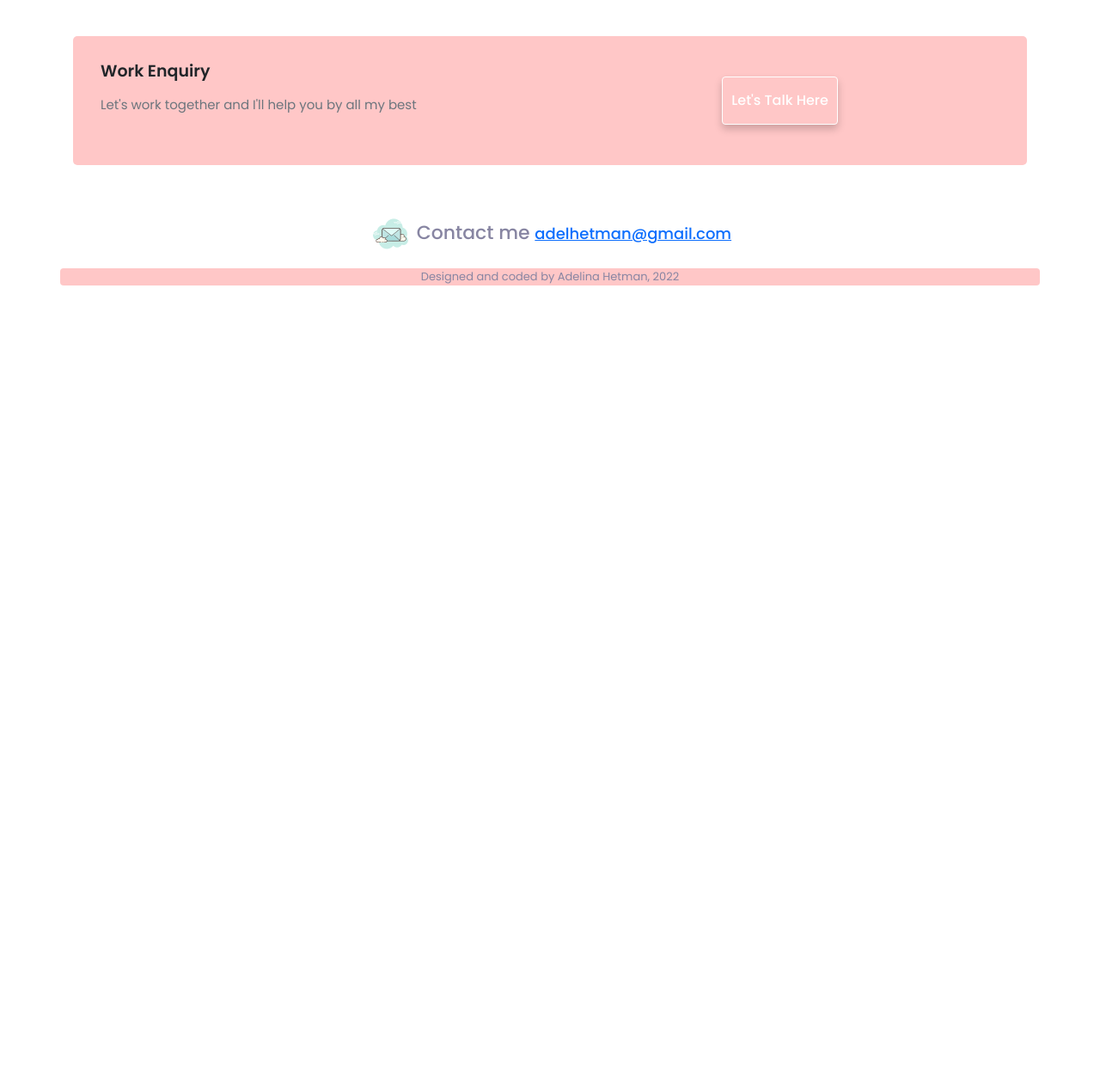
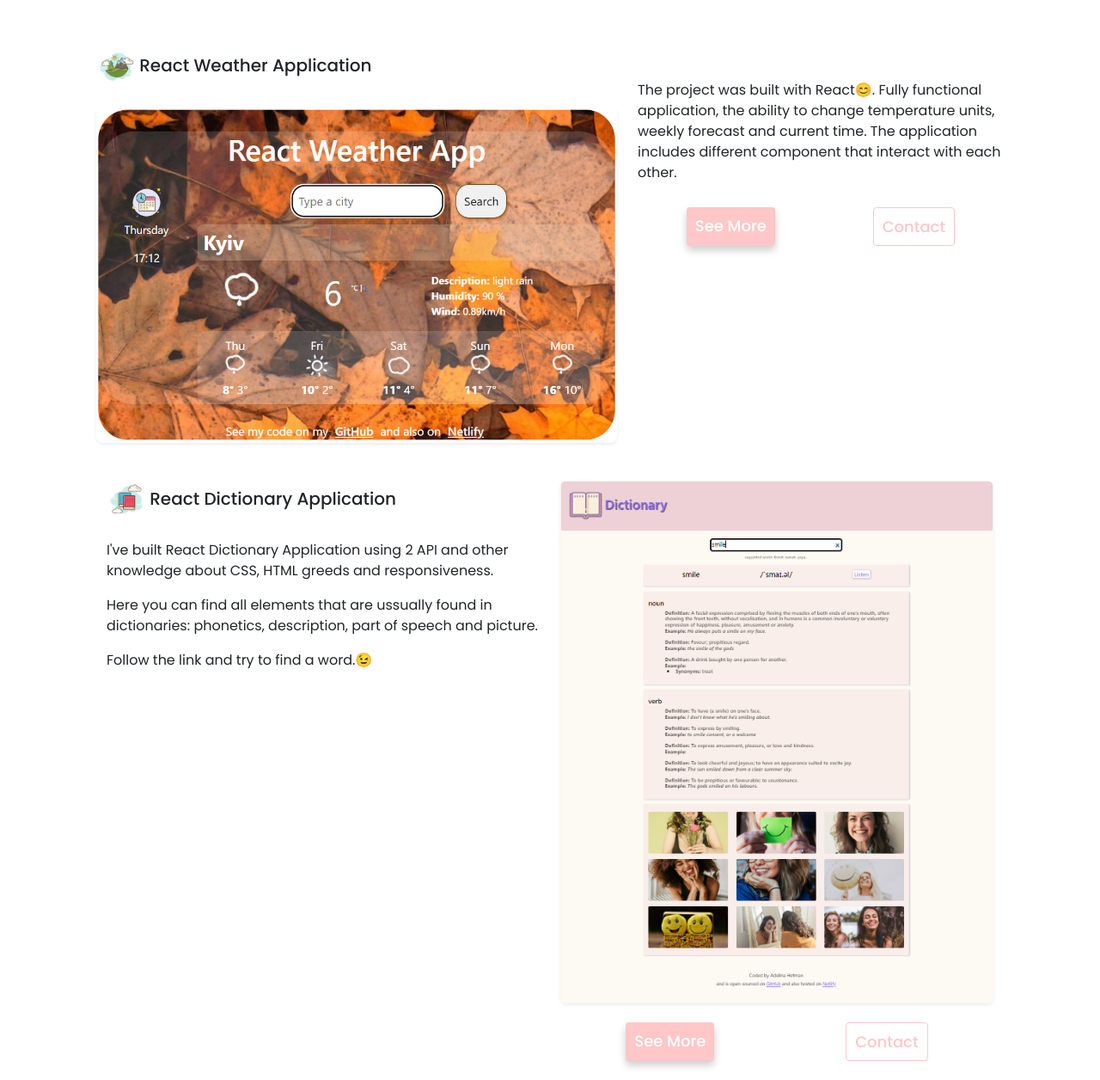
Before and after one commit to Adelina-HK/Portfolio_Project, a plain HTML site: page portfolio.html in a window 1280 px wide. Shown: the part 1624-2880 px from the top of the page at 86% size. Before the commit the page ends 1971 px from the top, so only its background shows below. Drawn offline with nearby package versions, Linux system fonts and the light colour scheme.

Commit message:
Added new projects to Portfolio

```diff
--- a/portfolio.html
+++ b/portfolio.html
@@ -108,7 +108,7 @@
             </div>
             <div class="col-sm-5">
              <p class="mt-sm-5">
-                One of my favourite projects.😊 In this project I've implemented API and performed Weather forecast for a week. There is an ability to convert the temperature into from C° to F° and vice versa. Here you can find max and min temperature during the day.</p>
+                One of my favourite projects.😊 In this project I've implemented API and performed Weather forecast for a week. There is an ability to convert the temperature from C° to F° and vice versa. Here you can find max and min temperature during the day.</p>
                 <p>You can Enter any city to get the Weather forecast. The images are correspond to current weather. Also there is an actual time on the page.
               </p>
               <div class="navigation-links mb-sm-3">
@@ -152,6 +152,63 @@
     </div>
       </div>
     </div>
+     <div class="container mt-sm-5">
+          <div class="row">
+            <div class="col-sm-7">
+             <h3 class="mb-sm-4">
+         <img src="Images/icons8-national-park-100.png" alt="weather react" title="React Weather icon" class="icons"/> React Weather Application </h3>
+         <img
+                src="Images/react_weather_app_pic.png"
+                alt="React_Weather"
+                title="React Weather App"
+                class="img-fluid rounded-3 shadow-sm border-3" width="900px"
+              />
+            </div>
+            <div class="col-sm-5">
+             <p class="mt-sm-5">
+                The project was built with React😊. Fully functional application, the ability to change temperature units, weekly forecast and current time. The application includes different component that interact with each other.
+              </p>
+              <div class="navigation-links mb-sm-3">
+                <a
+                  href="https://funny-platypus-b5bf89.netlify.app/"
+                  class="primary-link"
+                  title="React Weather app"
+                  >See more</a><a
+                  href="portfolio.html#contact"
+                  class="secondary-link"
+                  title="Contact Adelina Hetman"
+                  >Contact</a>
+              </div>
+            </div>
+    </div>
+     <div class="container mt-sm-4">
+        <div class="row">
+         <div class="col-sm-6">
+             <h3 class="mb-sm-4">
+              <img src="Images/icons8-books-100.png" alt="Dictionary app icon" title="Dictionary app icon" class="icons"/>
+              React Dictionary Application </h3>
+          <p>I've built React Dictionary Application using 2 API and other knowledge about CSS, HTML greeds and responsiveness. </p>
+          <p> Here you can find all elements that are ussually found in dictionaries: phonetics, description, part of speech and picture.</p>
+          <p>Follow the link and try to find a word.😉 </p>
+          </div>
+             <div class="col-sm-6">
+            <img src="Images/Dictionary app.png" alt="Dictionary app pic" title="Dictionary app" class="img-fluid rounded-3 shadow-sm border-3"/>
+            <div class="navigation-links mb-sm-2">
+                <a
+                  href="https://sparkling-daifuku-ed4542.netlify.app/"
+                  class="primary-link"
+                  title="Photographer's page"
+                  >See more</a>
+                <a
+                  href="portfolio.html#contact"
+                  class="secondary-link"
+                  title="Contact Adelina Hetman"
+                  >Contact</a>
+              </div>
+             </div>
+      </div>
+    </div>
+      </div>
     </div>
     <footer class="d-none d-md-block">
        <div class="container contact-box d-flex justify-content-between">
```
Also changed, not shown: index.html (+2 -2 lines), Images/Dictionary app.png (added), Images/icons8-books-100.png (added), Images/icons8-national-park-100.png (added), Images/react_weather_app_pic.png (added), package-lock.json (added).
